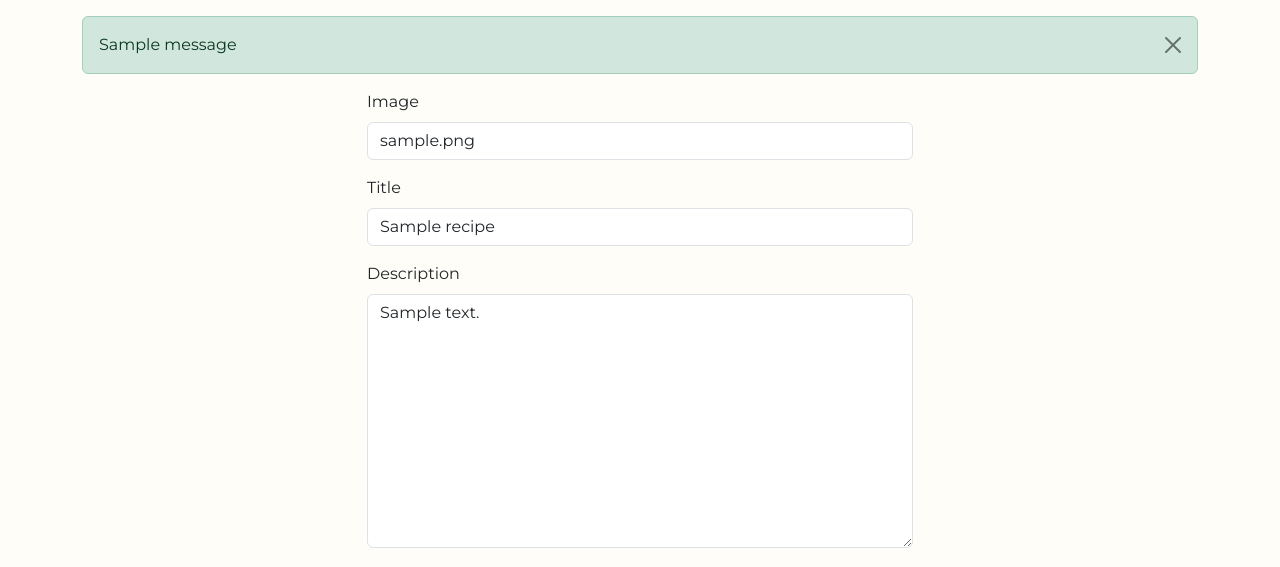
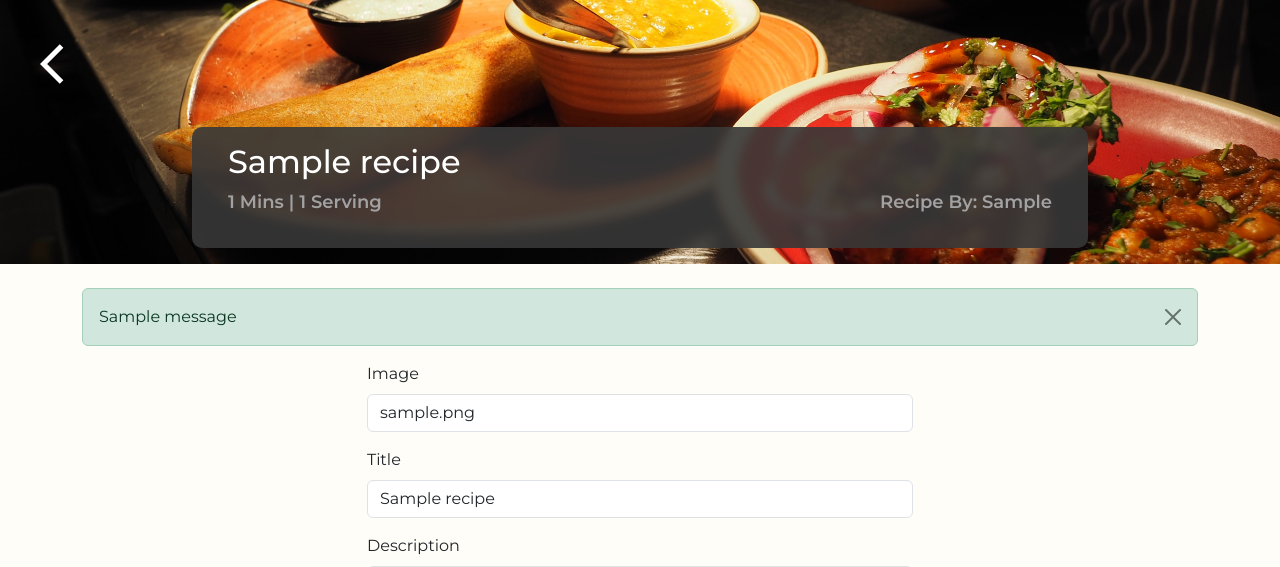
Before and after one commit to mururi/african_recipes_MVC, a Django app: page /update-recipe/1/ in a window 1280 px wide. Shown: the top 567 px of the page. Run offline with Django 4.2, Linux system fonts and the light colour scheme; tables that the repository leaves empty hold one stand-in row (values such as "Sample post"); one stand-in notice (Sample message) is shown; some libraries are stand-ins or nearby versions; some web fonts are replaced.

Commit message:
Add header to edit recipe page

```diff
--- a/main/templates/base.html
+++ b/main/templates/base.html
@@ -25,13 +25,13 @@
       {% block header %}
 
       {% endblock header %}
-
+      <!-- Messages display -->
       {% if messages %}
-      {% for message in messages %}
-      <div class="alert alert-{% if message.tags %}{{ message.tags }}{% endif %} alert-dismissible fade show" role="alert">
-        {{ message }}
-        <button type="button" class="btn-close" data-bs-dismiss="alert" aria-label="Close"></button>
-      </div>
+        {% for message in messages %}
+        <div class="alert alert-{% if message.tags %}{{ message.tags }}{% endif %} alert-dismissible fade show mt-4" role="alert">
+          {{ message }}
+          <button type="button" class="btn-close" data-bs-dismiss="alert" aria-label="Close"></button>
+        </div>
       {% endfor %}
       {% endif %}
 
--- a/main/templates/update-recipe.html
+++ b/main/templates/update-recipe.html
@@ -1,5 +1,42 @@
 {% extends 'base.html' %}
 {% load bootstrap5 %}
+{% load static %}
+
+{% block styles %}
+{{ block.super }}
+<link rel="stylesheet" href="{% static 'css/view-recipe.css' %}">
+{% endblock %}
+
+{% block title %}African Recipes | {{ recipe.title }}{% endblock %}
+
+{% block hero %}
+<div class="hero-container d-flex flex-column justify-content-end align-items-center">
+  <!-- Back button -->
+  <div class="back-icon">
+    <a href="{% url 'view-recipe' recipe.id %}"><span class="material-icons">arrow_back_ios</span></a>
+  </div>
+  <div class="row py-3 px-4 recipe-heading mb-3">
+    <div class="col-9 recipe-title">
+        <h2>{{ recipe.title }}</h2>
+    </div>
+    <div class="col-3 text-end delete-button">
+
+    </div>
+    <div class="col-12 recipe-subtitle">
+      <div class="row">
+        <div class="col-6">
+          <p>{{ recipe.prep_time }} Mins | {{ recipe.serves }} Serving</p>
+        </div>
+        <div class="col-6 text-end">
+          <p>Recipe By: {{ recipe.posted_by }}</p>
+        </div>
+      </div>
+    </div>
+
+  </div>
+</div>
+
+{% endblock %}
 
 {% block content %}
 
```
